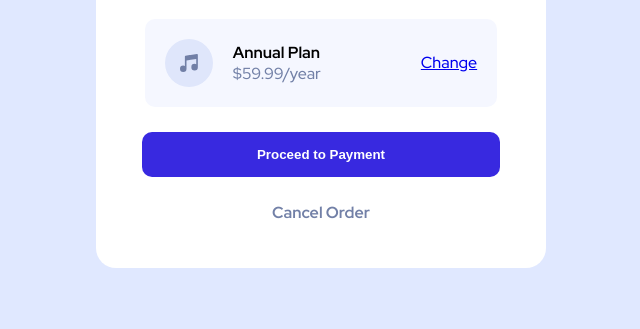
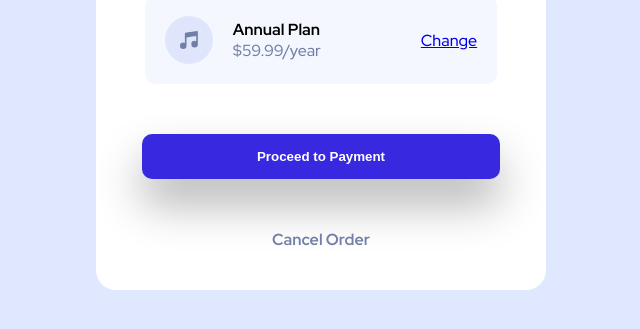
Before and after one commit to yurehn/Order-summary-component, a plain HTML site: page index.html in a window 1280 px wide. Shown: the part 469-798 px from the top of the page, without its empty margins (319-959 px from the left). Drawn offline with Linux system fonts and the light colour scheme.

Commit message:
se añadio sombra a boton

```diff
--- a/style.css
+++ b/style.css
@@ -6,6 +6,7 @@
   --pale-blue: hsl(245, 75%, 70%);
   --white-background: white;
   --white-text: white;
+  --box-shadow: rgba(0, 0, 0, 0.3);
 
   /* Neutral */
   --Very-pale-blue: hsl(225, 100%, 98%);
@@ -105,7 +106,9 @@ body{
   color: var(--white-text);
   font-weight: var(--Weight-2);
 
-  margin: 25px 0px;
+  margin: 50px 0px;
+  box-shadow: 0px 25px 45px 0px var(--box-shadow);
+
 }
 .card-cancelOrder:hover{
   color: var(--Dark-blue);
@@ -114,7 +117,7 @@ body{
 .card-cancelOrder{
   text-decoration: none;
   font-weight: var(--Weight-2);
-  margin-bottom: 45px;
+  margin-bottom: 40px;
   color: var(--Desaturated-blue);
 }
 
```
